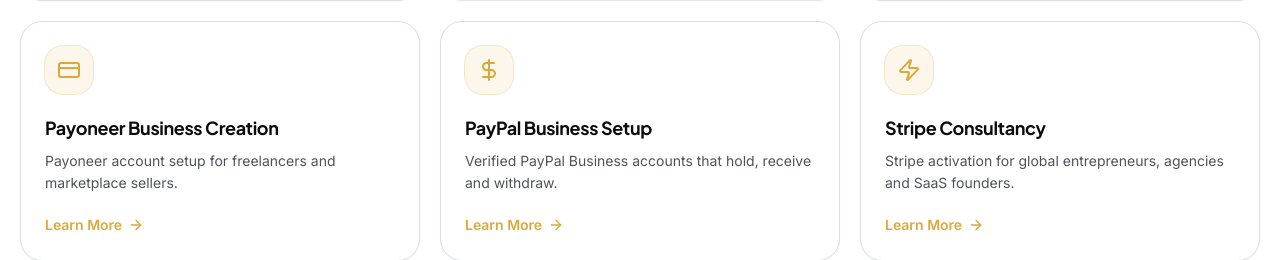
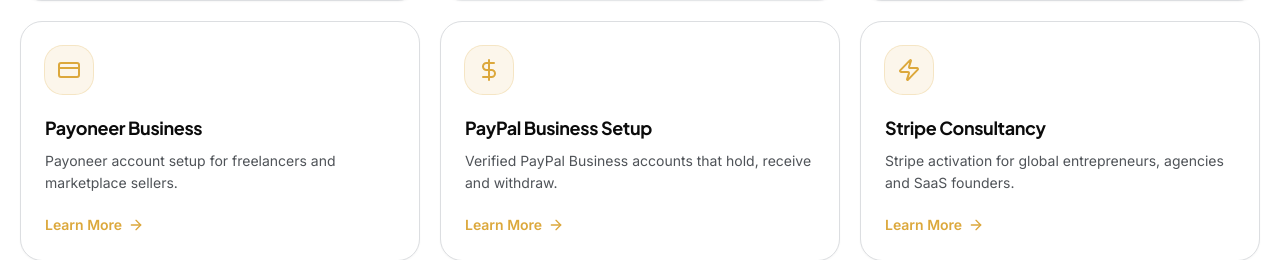
Before and after one commit to theusmandev/meetusamaservices, a React (Vite) app: page / in a window 1280 px wide. Shown: the part 1741-2001 px from the top of the page. Built offline with nearby package versions, Linux system fonts and the light colour scheme.

Commit message:
change payoneer service title

```diff
--- a/apply-seo-ast.cjs
+++ b/apply-seo-ast.cjs
@@ -8,7 +8,7 @@
   { path: 'src/pages/services/UKLtdPage.tsx', depth: 2, title: 'UK LTD Registration for Non-Residents | Meet Usama Services', desc: 'Full UK Limited company formation, HMRC compliance, and registered address — done for you by experienced consultants.' },
   { path: 'src/pages/services/USLlcPage.tsx', depth: 2, title: 'US LLC Formation (Wyoming, Delaware, New Mexico) | Meet Usama Services', desc: 'US LLC formation for non-residents with a matching EIN — fast, compliant, and built for global founders.' },
   { path: 'src/pages/services/WisePage.tsx', depth: 2, title: 'Wise Business Account Setup | Meet Usama Services', desc: 'Multi-currency Wise Business accounts with clean, reliable approval — set up end-to-end by our consultancy team.' },
-  { path: 'src/pages/services/PayoneerPage.tsx', depth: 2, title: 'Payoneer Business Creation | Meet Usama Services', desc: 'Payoneer account setup for freelancers and marketplace sellers, handled from application to approval.' },
+  { path: 'src/pages/services/PayoneerPage.tsx', depth: 2, title: 'Payoneer Business | Meet Usama Services', desc: 'Payoneer account setup for freelancers and marketplace sellers, handled from application to approval.' },
   { path: 'src/pages/services/PayPalPage.tsx', depth: 2, title: 'PayPal Business Account Setup | Meet Usama Services', desc: 'Verified PayPal Business accounts that hold and withdraw reliably — set up by our experienced team.' },
   { path: 'src/pages/services/StripePage.tsx', depth: 2, title: 'Stripe Approval for Non-US Founders | Meet Usama Services', desc: 'Stripe activation for SaaS founders, agencies, and global operators — we handle the structuring and documentation.' },
   { path: 'src/pages/services/ShopifyPage.tsx', depth: 2, title: 'Shopify Store Setup | Meet Usama Services', desc: 'End-to-end Shopify launch — theme, products, payments, and shipping — built and configured for you.' },
--- a/src/components/site-footer.tsx
+++ b/src/components/site-footer.tsx
@@ -6,7 +6,7 @@
   { to: "/services/uk-ltd", label: "UK LTD Registration" },
   { to: "/services/us-llc", label: "US LLC Registration" },
   { to: "/services/wise", label: "Wise Consultancy" },
-  { to: "/services/payoneer", label: "Payoneer Business Creation" },
+  { to: "/services/payoneer", label: "Payoneer Business" },
   { to: "/services/paypal", label: "PayPal Consultancy" },
   { to: "/services/stripe", label: "Stripe Consultancy" },
   { to: "/services/shopify", label: "Shopify Setup" },
--- a/src/data/serviceStatus.ts
+++ b/src/data/serviceStatus.ts
@@ -17,7 +17,7 @@
   "UK LTD Registration": "active",
   "US LLC Registration": "paused",
   "Wise Business Consultancy": "active",
-  "Payoneer Business Creation": "active",
+  "Payoneer Business": "active",
   "PayPal Business Setup": "active",
   "Stripe Consultancy": "active",
   "Shopify Store Setup": "paused",
--- a/src/pages/HomePage.tsx
+++ b/src/pages/HomePage.tsx
@@ -200,7 +200,7 @@
   { icon: Building2, title: "UK LTD Registration", desc: "Full UK Limited company formation with HMRC compliance and business address.", to: "/services/uk-ltd" },
   { icon: Landmark, title: "US LLC Registration", desc: "US LLC formation in Wyoming, Delaware, or New Mexico with EIN.", to: "/services/us-llc" },
   { icon: Wallet, title: "Wise Business Consultancy", desc: "Open a multi-currency Wise Business account with clean approval.", to: "/services/wise" },
-  { icon: CreditCard, title: "Payoneer Business Creation", desc: "Payoneer account setup for freelancers and marketplace sellers.", to: "/services/payoneer" },
+  { icon: CreditCard, title: "Payoneer Business", desc: "Payoneer account setup for freelancers and marketplace sellers.", to: "/services/payoneer" },
   { icon: DollarSign, title: "PayPal Business Setup", desc: "Verified PayPal Business accounts that hold, receive and withdraw.", to: "/services/paypal" },
   { icon: Zap, title: "Stripe Consultancy", desc: "Stripe activation for global entrepreneurs, agencies and SaaS founders.", to: "/services/stripe" },
   { icon: ShoppingBag, title: "Shopify Store Setup", desc: "End-to-end Shopify launch: theme, products, payments, shipping.", to: "/services/shopify" },
--- a/src/pages/ServicesPage.tsx
+++ b/src/pages/ServicesPage.tsx
@@ -11,7 +11,7 @@
   { icon: Building2, title: "UK LTD Registration", desc: "Full UK Limited company formation, HMRC compliance and address.", to: "/services/uk-ltd" },
   { icon: Landmark, title: "US LLC Registration", desc: "US LLC formation in Wyoming, Delaware or New Mexico with EIN.", to: "/services/us-llc" },
   { icon: Wallet, title: "Wise Business Consultancy", desc: "Multi-currency Wise Business accounts with clean approval.", to: "/services/wise" },
-  { icon: CreditCard, title: "Payoneer Business Creation", desc: "Payoneer setup for freelancers and marketplace sellers.", to: "/services/payoneer" },
+  { icon: CreditCard, title: "Payoneer Business", desc: "Payoneer setup for freelancers and marketplace sellers.", to: "/services/payoneer" },
   { icon: DollarSign, title: "PayPal Business Setup", desc: "Verified PayPal Business accounts that hold and withdraw.", to: "/services/paypal" },
   { icon: Zap, title: "Stripe Consultancy", desc: "Stripe activation for SaaS, agencies and global operators.", to: "/services/stripe" },
   { icon: ShoppingBag, title: "Shopify Store Setup", desc: "End-to-end Shopify launch: theme, products, payments, shipping.", to: "/services/shopify" },
--- a/src/pages/services/PayoneerPage.tsx
+++ b/src/pages/services/PayoneerPage.tsx
@@ -5,7 +5,7 @@
 export default function PayoneerPage() {
   return (
     <>
-      <SEO title="Payoneer Business Creation | Meet Usama Services" description="Payoneer account setup for freelancers and marketplace sellers, handled from application to approval." />
+      <SEO title="Payoneer Business | Meet Usama Services" description="Payoneer account setup for freelancers and marketplace sellers, handled from application to approval." />
       <ServicePage data={{
       eyebrow: "Service · Payments",
       title: "Payoneer",
```
